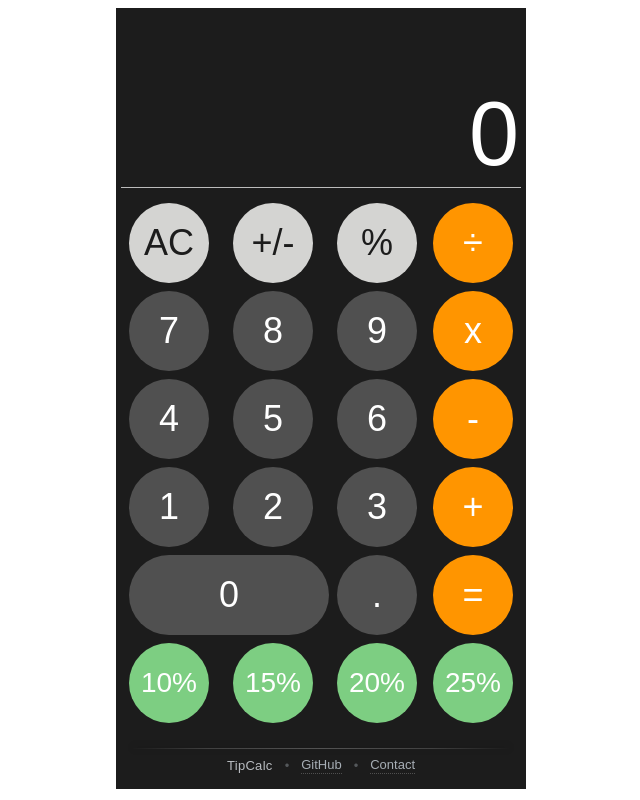
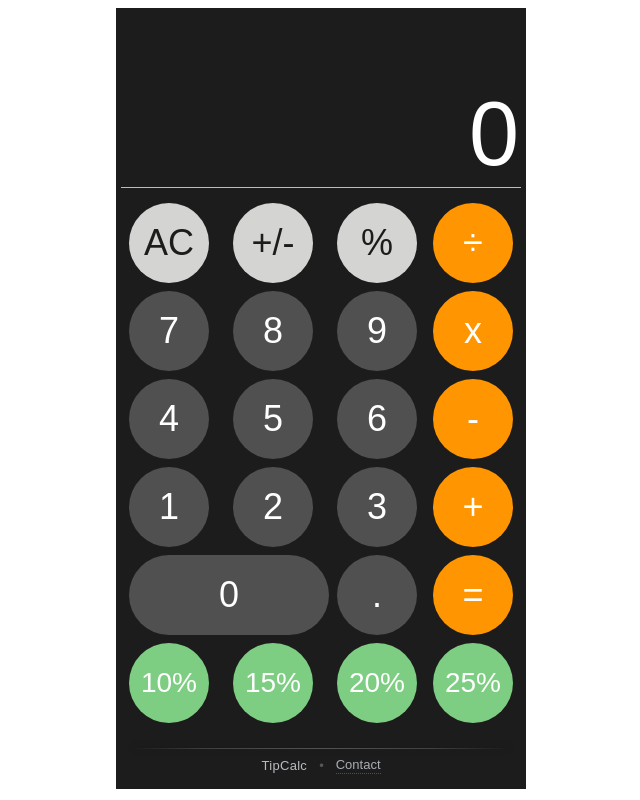
Before and after one commit to egpennington/tipcalculator, a plain HTML site: page index.html in a window 1280 px wide. Shown: the whole page, without its empty margins (319-959 px from the left). Drawn offline with Linux system fonts and the light colour scheme.

Commit message:
Update index.html
toot footer github link out

```diff
--- a/index.html
+++ b/index.html
@@ -48,8 +48,7 @@
         <div class="footer-inner">
           <span class="brand">TipCalc</span>
           <span class="dot">•</span>
-            <a href="https://github.com/egpennington/tipcalculator" target="_blank" rel="noopener">GitHub</a>
-          <span class="dot">•</span>
+
           <a href="https://emmettpennington.com/" target="_blank" rel="noopener">Contact</a>
          </div>
        </footer>
```
